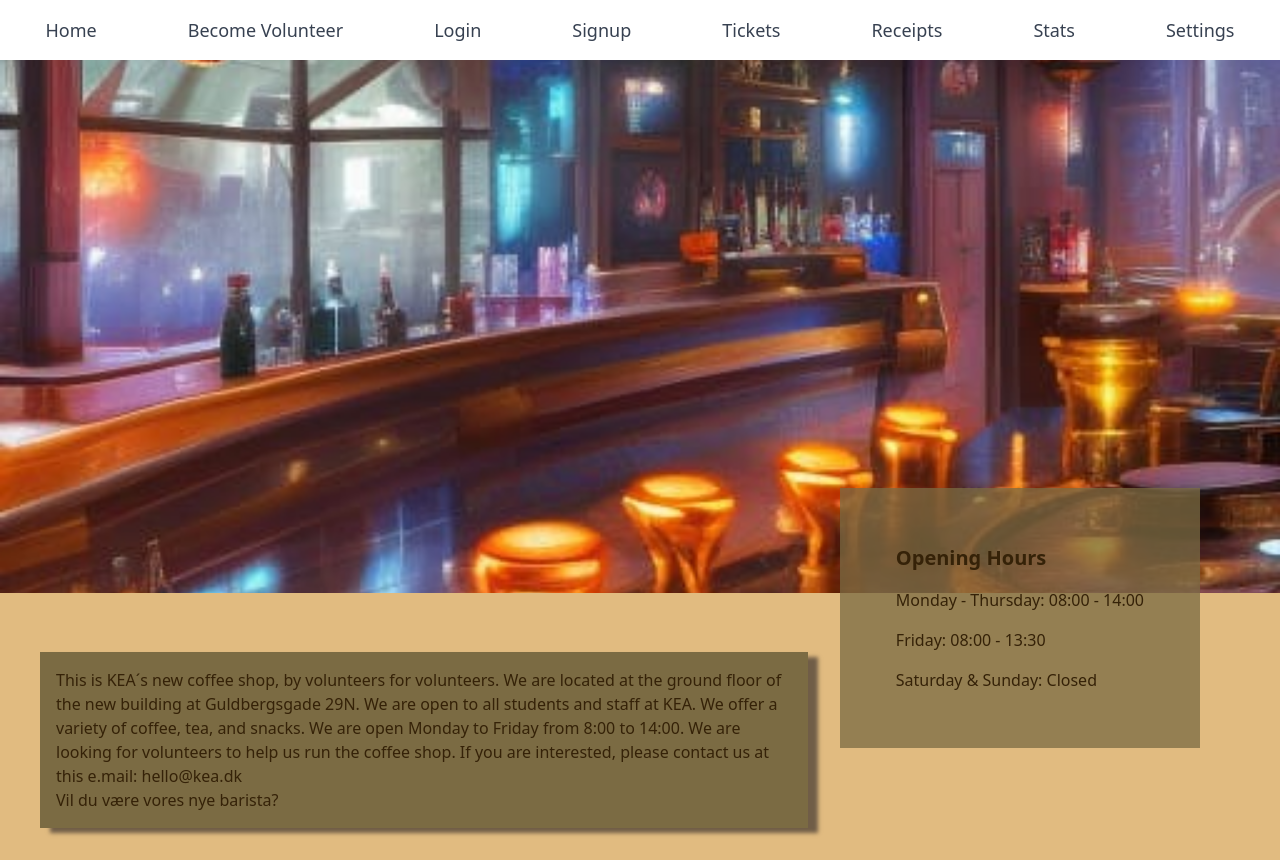
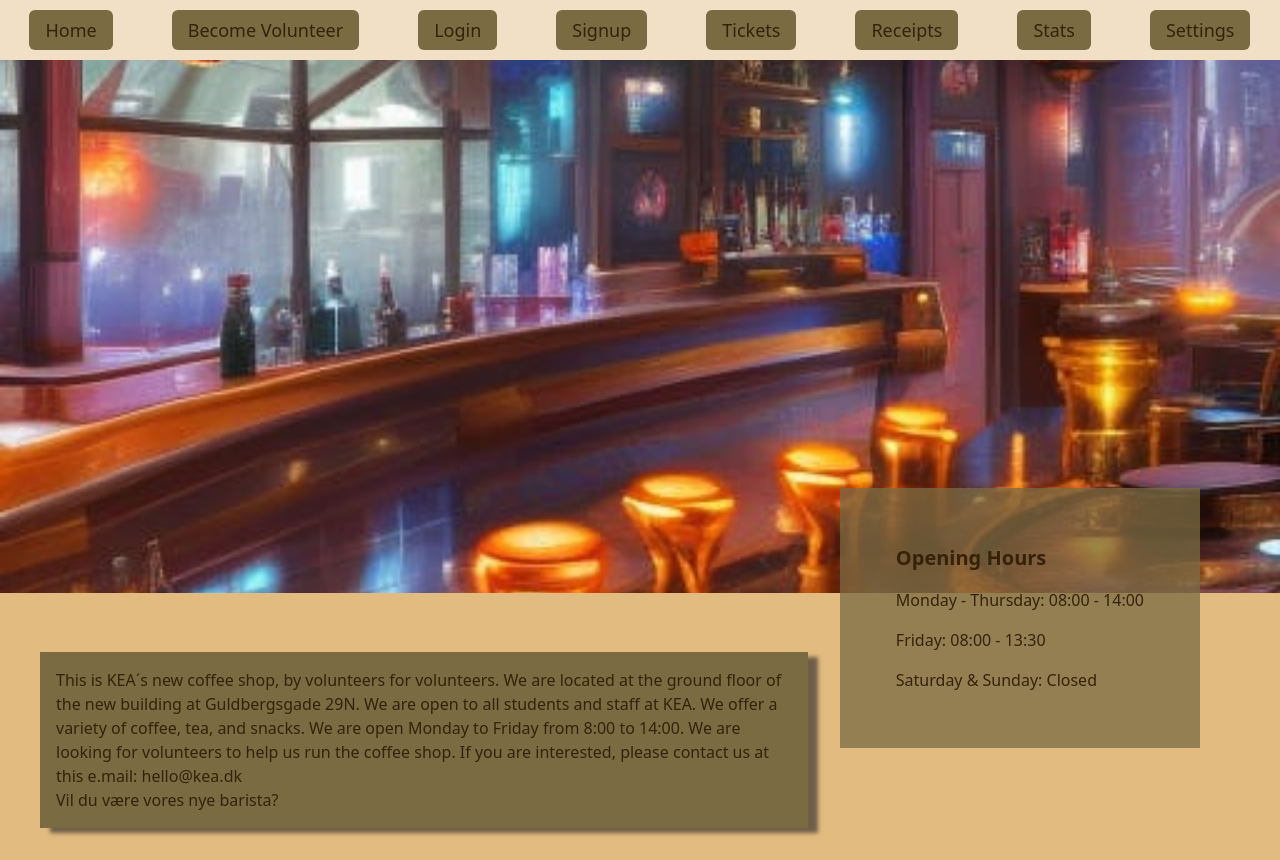
Before and after one commit to Minkavlerne/cafe-kea-frontend, a React (Vite) app: page / in a window 1280 px wide. Built offline with nearby package versions, Linux system fonts and the light colour scheme.

Commit message:
CM-68 color styling

```diff
--- a/src/components/NavBar.tsx
+++ b/src/components/NavBar.tsx
@@ -3,48 +3,48 @@ import { NavLink } from "react-router-dom";
 export default function NavBar() {
   return (
     <>
-      <nav className="bg-white shadow">
+      <nav className="bg-background-kea bg-opacity-45">
         <ul className="flex justify-around py-4">
           {/* Not logged in navbar */}
           <li>
-            <NavLink className="text-gray-700 text-lg hover:text-blue-600" to="/">
+            <NavLink className="bg-filler-kea text-text-kea text-lg hover:text-background-kea px-4 py-2 rounded-md" to="/">
               Home
             </NavLink>
           </li>
           <li>
-            <NavLink className="text-gray-700 text-lg hover:text-blue-600" to="/volunteer">
+            <NavLink className="bg-filler-kea text-text-kea text-lg hover:text-background-kea px-4 py-2 rounded-md" to="/volunteer">
               Become Volunteer
             </NavLink>
           </li>
           <li>
-            <NavLink className="text-gray-700 text-lg hover:text-blue-600" to="/login">
+            <NavLink className="bg-filler-kea text-text-kea text-lg hover:text-background-kea px-4 py-2 rounded-md" to="/login">
               Login
             </NavLink>
           </li>
           <li>
-                <NavLink className="text-gray-700 text-lg hover:text-blue-600" to="/signup">
+            <NavLink className="bg-filler-kea text-text-kea text-lg hover:text-background-kea px-4 py-2 rounded-md" to="/signup">
               Signup
             </NavLink>
           </li>
 
           {/* Logged in navbar */}
           <li>
-            <NavLink className="text-gray-700 text-lg hover:text-blue-600" to="/tickets">
+            <NavLink className="bg-filler-kea text-text-kea text-lg hover:text-background-kea px-4 py-2 rounded-md" to="/tickets">
               Tickets
             </NavLink>
           </li>
           <li>
-            <NavLink className="text-gray-700 text-lg hover:text-blue-600" to="/receipts">
+            <NavLink className="bg-filler-kea text-text-kea text-lg hover:text-background-kea px-4 py-2 rounded-md" to="/receipts">
               Receipts
             </NavLink>
           </li>
           <li>
-            <NavLink className="text-gray-700 text-lg hover:text-blue-600" to="/stats">
+            <NavLink className="bg-filler-kea text-text-kea text-lg hover:text-background-kea px-4 py-2 rounded-md" to="/stats">
               Stats
             </NavLink>
           </li>
           <li>
-            <NavLink className="text-gray-700 text-lg hover:text-blue-600" to="/settings">
+            <NavLink className="bg-filler-kea text-text-kea text-lg hover:text-background-kea px-4 py-2 rounded-md" to="/settings">
               Settings
             </NavLink>
           </li>
```
Lines whose indentation alone changed are shown as unchanged.
